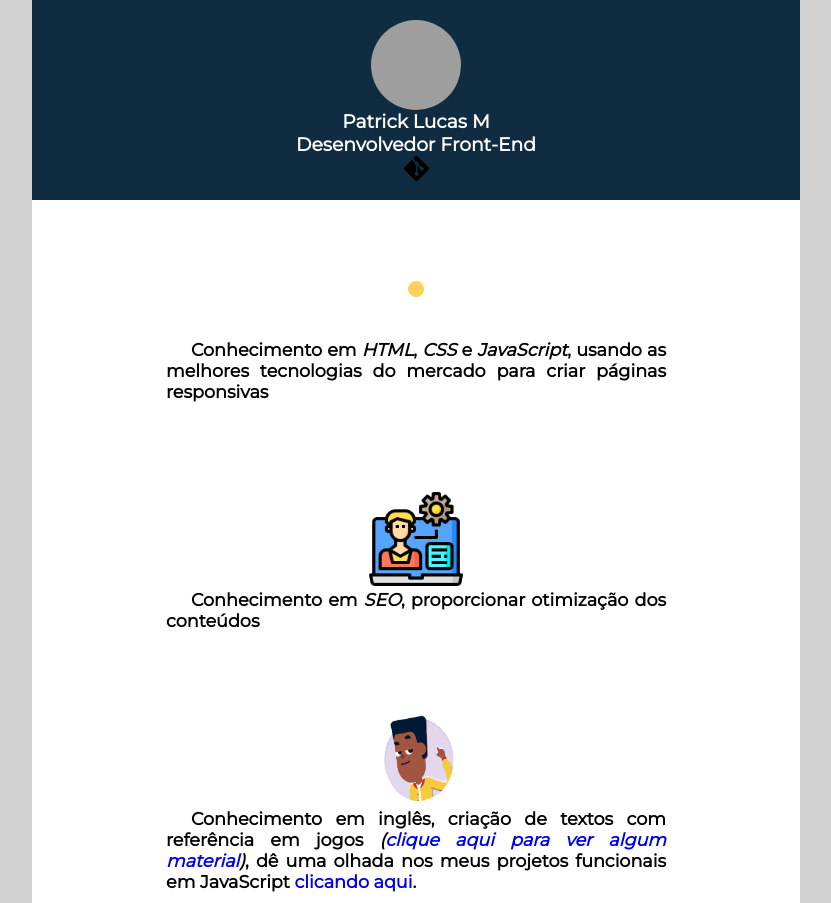
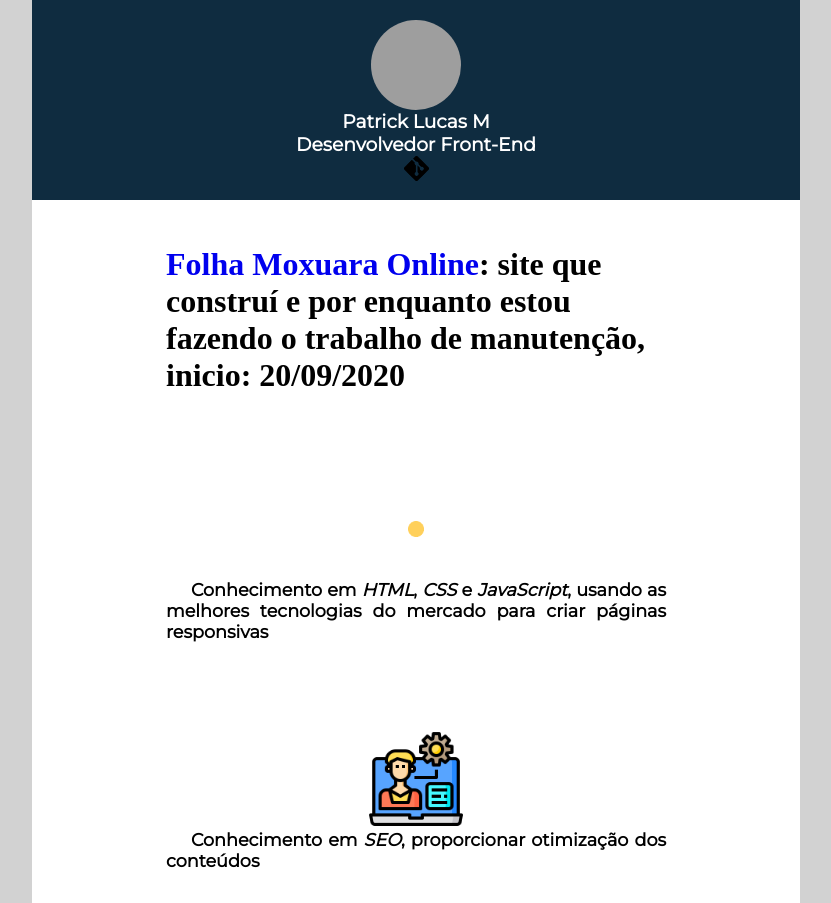
Before and after one commit to closeluca1/praticando, a plain HTML site: page index.html in a window 1280 px wide. Shown: the top 903 px of the page, without its empty margins (224-1055 px from the left). Drawn offline with Linux system fonts and the light colour scheme; grey boxes are pictures that could not be loaded.

Commit message:
Update index.html

```diff
--- a/index.html
+++ b/index.html
@@ -19,6 +19,9 @@
                     <a href="https://github.com/closeluca1" target="blank" rel="noopener noreferrer"> <div class="meu-git"></div alt="Github Patrick Lucas Martins, HTML CSS JS"></a>
                 </header>
                 <main>
+                    <div class="item">
+                        <h1><a href="folhamoxuaraonline.com.br">Folha Moxuara Online</a>: site que construí e por enquanto estou fazendo o trabalho de manutenção, inicio: 20/09/2020</h1>
+                    </div>
                     <div class="item">
                         <img src="./coding.gif">
                         <h2>Conhecimento em <i>HTML</i>, <i>CSS </i>e <i>JavaScript</i>, usando as melhores tecnologias do mercado para criar páginas responsivas</h2>
```
